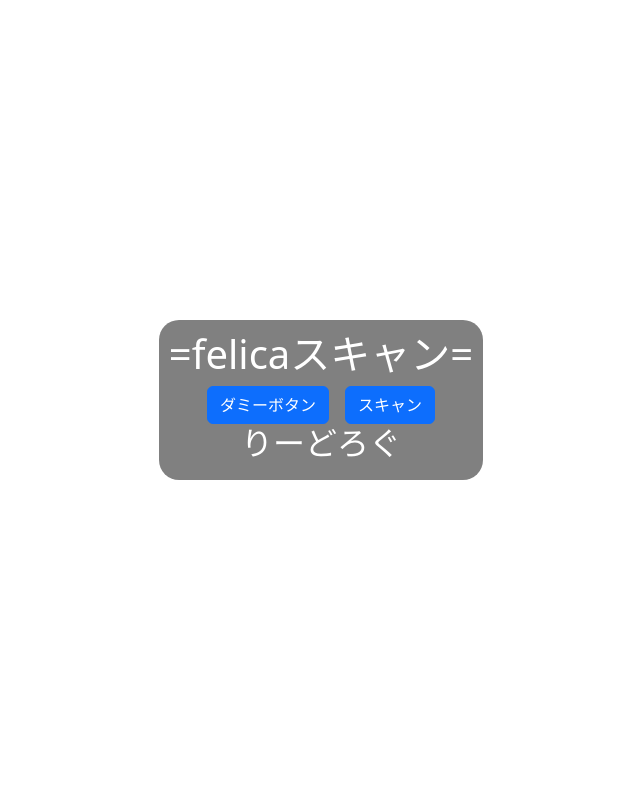
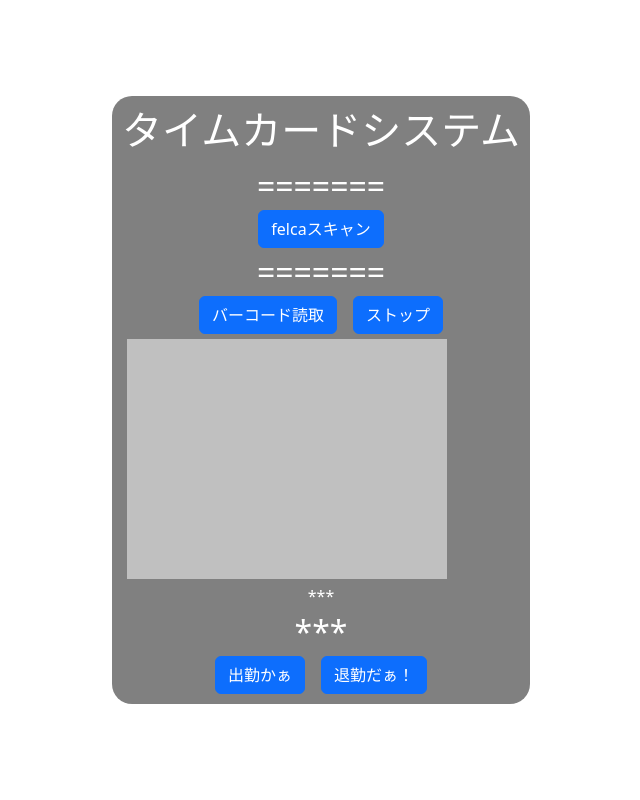
Before and after one commit to fuminof/testpage, a plain HTML site: page index.html in a window 1280 px wide. Shown: the top 800 px of the page, without its empty margins (319-959 px from the left). Drawn offline with nearby package versions, Linux system fonts and the light colour scheme.

Commit message:
Update index.html

```diff
--- a/index.html
+++ b/index.html
@@ -19,15 +19,29 @@
 <body>
     <div id="container_2">
         <div id="inner_2">
-            <h1>=felicaスキャン=</h1>
+            <div id="rialtime"></div>
+            <h1>タイムカードシステム</h1>
+            <div>=======</div>
             <div class="d-flex justify-content-center gap-3">
-                <button type="button" class="btn btn-primary">ダミーボタン</button>
-                <button type="button" class="btn btn-primary">スキャン</button>
+                <button type="button" class="btn btn-primary">felcaスキャン</button>
             </div>
-            <h2>りーどろぐ</h2>
             <div id="readLog" class="log"></div>
             <div id="readLog2" class="log"></div>
             <div id="readLog3" class="log"></div>
+            <div>=======</div>
+            <div class="d-flex justify-content-center gap-3">
+                <button class="btn btn-primary" id="my_start">バーコード読取</button>
+                <button class="btn btn-primary" id="my_stop">ストップ</button>
+            </div>
+            <div id="my_quagga"></div>
+            <div id="my_result">***</div>
+            <div id="my_barcode">
+                <div>***</div>
+            </div>
+            <div class="d-flex justify-content-center gap-3">
+                <button type="button" class="btn btn-primary">出勤かぁ</button>
+                <button type="button" class="btn btn-primary">退勤だぁ！</button>
+            </div>
         </div>
 
     </div>
```
